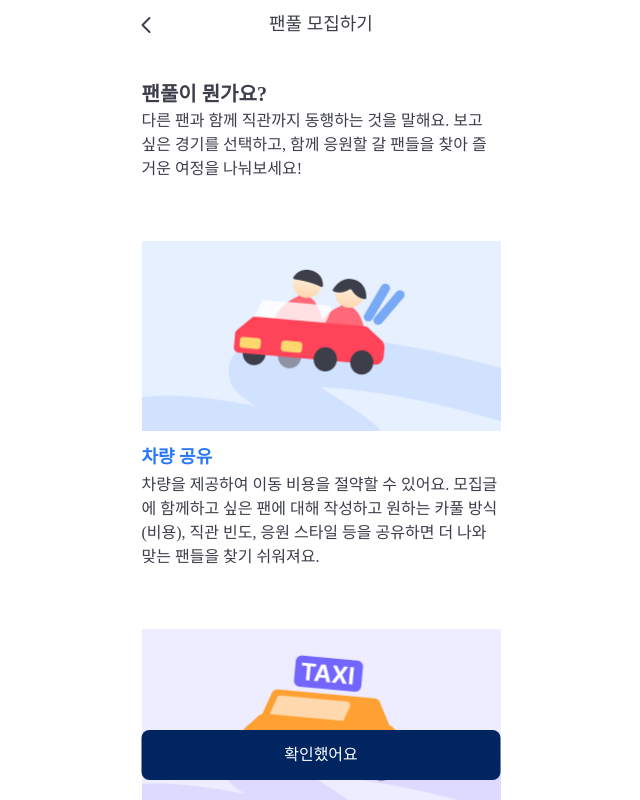
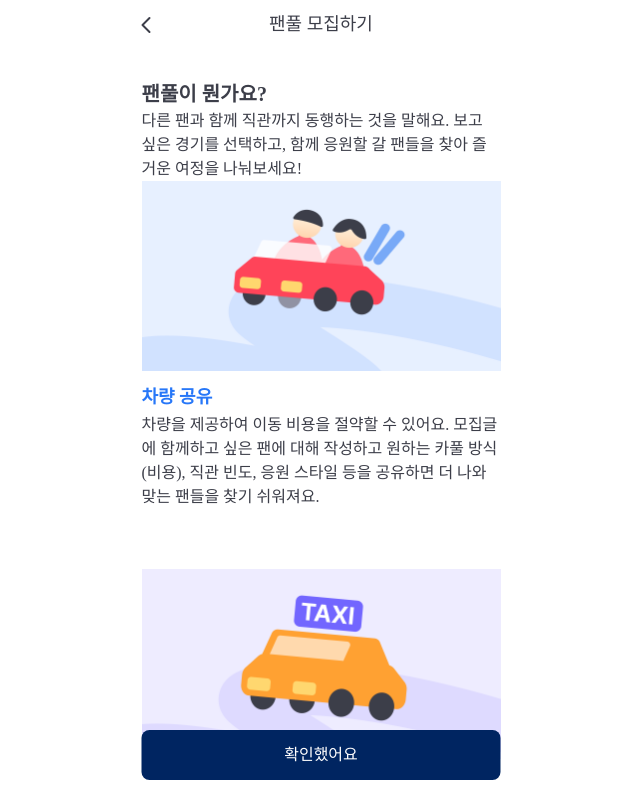
Before and after one commit to TwoDotFive/front, a Next.js app: page /fanpool-add in a window 1280 px wide. Shown: the whole page, without its empty margins (319-959 px from the left). Built offline with nearby package versions, Linux system fonts and the light colour scheme; no server answers; sample sign-in values are in the browser's storage; a web font is replaced by a local one.

Commit message:
feat: UI 깨짐 수정

```diff
--- a/src/app/(register)/auth/kakao/page.tsx
+++ b/src/app/(register)/auth/kakao/page.tsx
@@ -11,7 +11,7 @@ export default function Page() {
 			try {
 				const response = await getKakaoLoginToken(code);
 				localStorage.setItem('token', response.accessToken);
-				if (!response.firstLogin) {
+				if (response.firstLogin) {
 					router.push('/register');
 				} else {
 					router.push('/home');
--- a/src/components/fanpool-add/FanpoolAddInit.tsx
+++ b/src/components/fanpool-add/FanpoolAddInit.tsx
@@ -55,6 +55,7 @@ export default function FanpoolAddInit({
 					경기 지연으로 시간이 늦어지면, 경기 전후 함께 택시로 이동할 인원을
 					모을 수 있어요. 목적지까지 방향이 비슷한 팬들을 모아 이동할 수 있어요.
 				</Text>
+				<div className="h-50pxr" />
 			</div>
 		);
 	};
@@ -64,7 +65,12 @@ export default function FanpoolAddInit({
 	};
 
 	return (
-		<div className="flex flex-col relative mt-30pxr px-20pxr">
+		<div
+			className="flex flex-col relative mt-30pxr px-20pxr overflow-scroll"
+			style={{
+				height: 'calc(100vh - 120px)',
+			}}
+		>
 			<Text fontSize={20} fontWeight={700} color="gray700">
 				팬풀이 뭔가요?
 			</Text>
@@ -75,7 +81,7 @@ export default function FanpoolAddInit({
 			<div className="h-60pxr" />
 
 			{/* 카드 영역 */}
-			<section className="w-full h-full">
+			<section className="w-full">
 				<div className="w-full h-full flex justify-center items-center">
 					{renderCards()}
 				</div>
```
